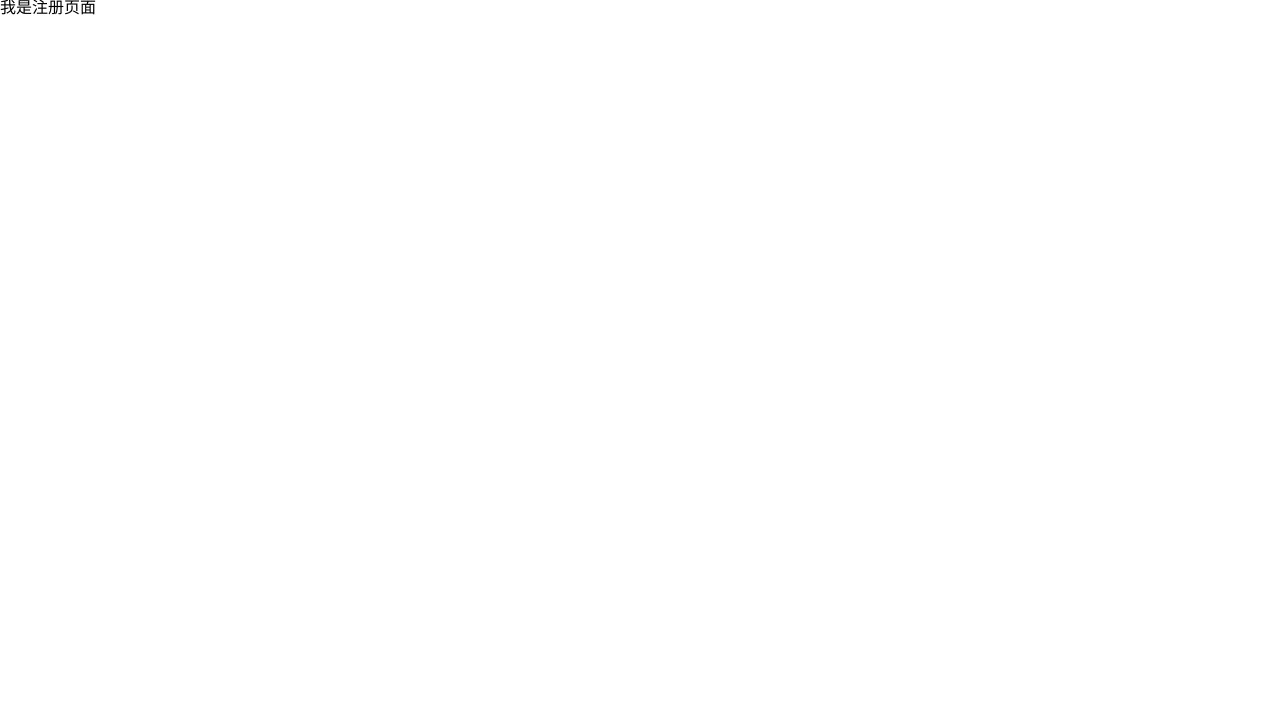
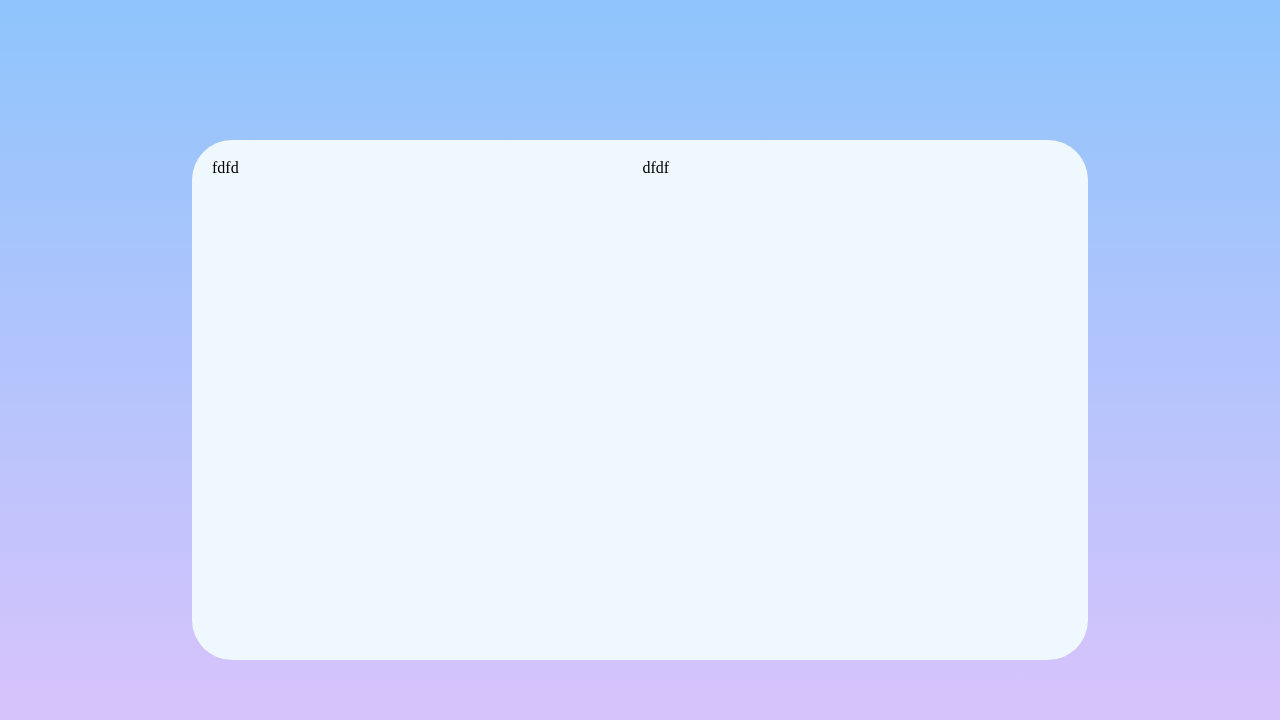
Before and after one commit to luo303/Knowledge-Visualization-System, a Vue app: page /#/register in a window 1280 px wide. Shown: the top 720 px of the page. Built offline with nearby package versions, Linux system fonts and the light colour scheme.

Commit message:
chore: 暂时提交以切换分支

```diff
--- a/src/views/auth/SystemRegister.vue
+++ b/src/views/auth/SystemRegister.vue
@@ -1,7 +1,36 @@
 <template>
-  <div>我是注册页面</div>
+  <div class="register">
+    <div class="content">
+      <div class="content-left">fdfd</div>
+      <div class="content-right">dfdf</div>
+    </div>
+  </div>
 </template>
 
 <script lang="ts" setup></script>
 
-<style lang="scss" scoped></style>
+<style lang="scss" scoped>
+.register {
+  height: 100vh;
+  width: 100%;
+  display: flex;
+  justify-content: center;
+  align-items: center;
+  background-image: $before_login_background;
+  .content {
+    width: 70%;
+    height: 65vh;
+    border-radius: 40px;
+    background-color: aliceblue;
+    padding: 20px;
+    display: flex;
+    gap: 5px;
+    .content-left {
+      flex: 1;
+    }
+    .content-right {
+      flex: 1;
+    }
+  }
+}
+</style>
```
